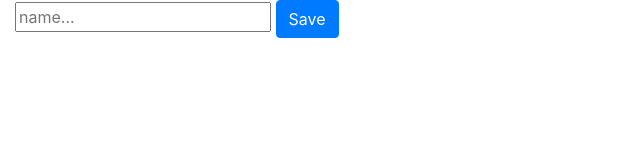
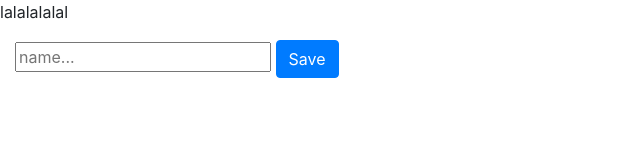
Before and after one commit to David4noy/Les9webModul1, a plain HTML site: page index.html in a window 1280 px wide. Shown: the whole page, without its empty margins (0-640 px from the left). Drawn offline with nearby package versions, Linux system fonts and the light colour scheme.

Commit message:
lalalala

```diff
--- a/index.html
+++ b/index.html
@@ -20,6 +20,7 @@
 
 <body>
 
+    <p>lalalalalal</p>
 
     <div class="container-fluid">
 
```
